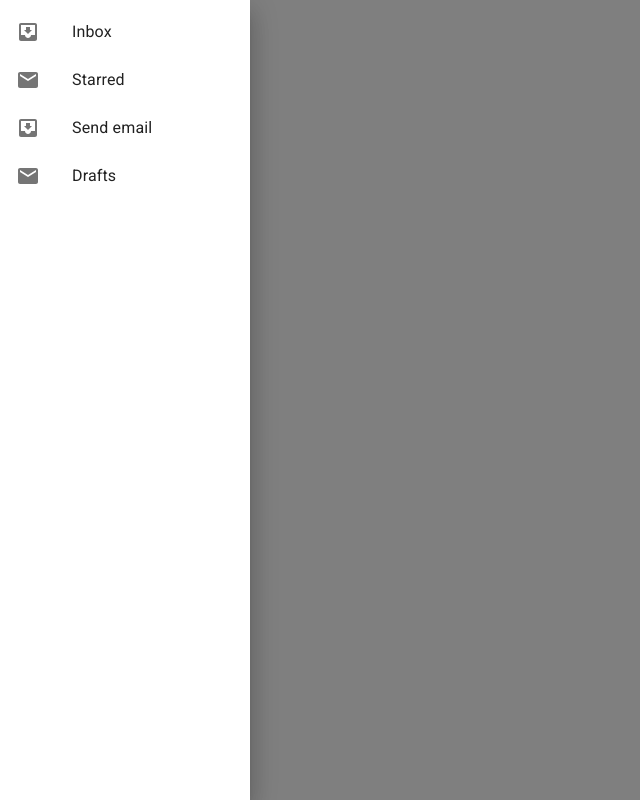
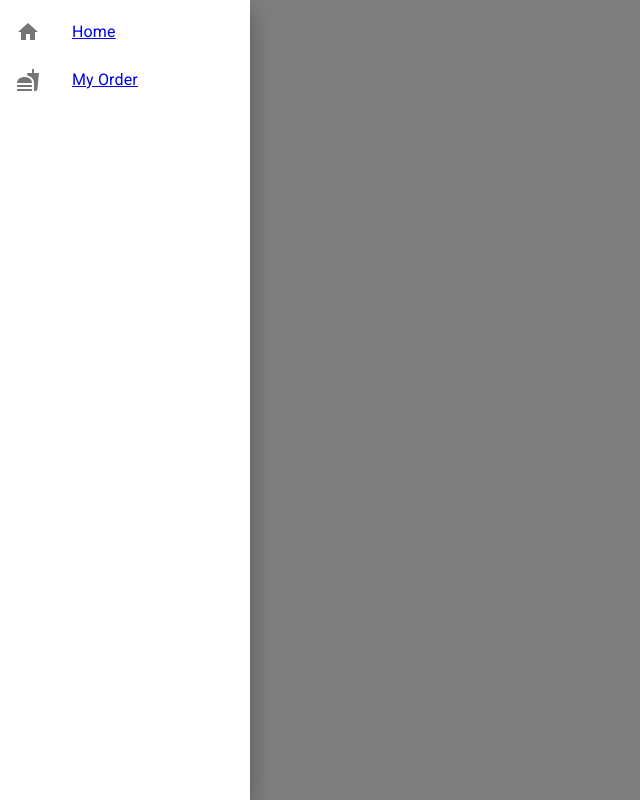
Before and after one commit to quentinkrammer/mampf, a React (Vite) app in the folder frontend/: page /auth in a window 1280 px wide. Both pictures are taken after a click on the button 20 px from the left and 20 px from the top of the page. Shown: the whole page, without its empty margins (0-640 px from the left). Built offline with nearby package versions, Linux system fonts and the light colour scheme.

Commit message:
feat: NavBar styled and works

```diff
--- a/frontend/src/components/App.tsx
+++ b/frontend/src/components/App.tsx
@@ -1,19 +1,8 @@
-import MailIcon from "@mui/icons-material/Mail";
-import MenuIcon from "@mui/icons-material/Menu";
-import InboxIcon from "@mui/icons-material/MoveToInbox";
-import { IconButton } from "@mui/material";
-import Box from "@mui/material/Box";
-import Drawer from "@mui/material/Drawer";
-import List from "@mui/material/List";
-import ListItem from "@mui/material/ListItem";
-import ListItemButton from "@mui/material/ListItemButton";
-import ListItemIcon from "@mui/material/ListItemIcon";
-import ListItemText from "@mui/material/ListItemText";
-import * as React from "react";
 import { useEffect } from "react";
 import { Outlet, useNavigate } from "react-router-dom";
 import { LOCAL_STORAGE_KEYS, PAGES } from "../constants";
 import { readLocalStorage } from "../util/localStorage";
+import { NavigationDrawer } from "./NavigationDrawer";
 
 function App() {
   useRedirectToAuth();
@@ -21,45 +10,8 @@ function App() {
   return (
     <>
       <NavigationDrawer />
-
       <Outlet />
     </>
-  );
-}
-
-function NavigationDrawer() {
-  const [open, setOpen] = React.useState(false);
-
-  const toggleDrawer = (newOpen: boolean) => () => {
-    setOpen(newOpen);
-  };
-
-  const DrawerList = (
-    <Box sx={{ width: 250 }} role="presentation" onClick={toggleDrawer(false)}>
-      <List>
-        {["Inbox", "Starred", "Send email", "Drafts"].map((text, index) => (
-          <ListItem key={text} disablePadding>
-            <ListItemButton>
-              <ListItemIcon>
-                {index % 2 === 0 ? <InboxIcon /> : <MailIcon />}
-              </ListItemIcon>
-              <ListItemText primary={text} />
-            </ListItemButton>
-          </ListItem>
-        ))}
-      </List>
-    </Box>
-  );
-
-  return (
-    <div>
-      <IconButton onClick={toggleDrawer(true)}>
-        <MenuIcon />
-      </IconButton>
-      <Drawer open={open} onClose={toggleDrawer(false)}>
-        {DrawerList}
-      </Drawer>
-    </div>
   );
 }
 
--- /dev/null
+++ b/frontend/src/components/NavigationDrawer.tsx
@@ -0,0 +1,67 @@
+import { Fastfood, Home } from "@mui/icons-material";
+import MenuIcon from "@mui/icons-material/Menu";
+import {
+  IconButton,
+  List,
+  ListItem,
+  ListItemIcon,
+  ListItemText,
+} from "@mui/material";
+import Box from "@mui/material/Box";
+import Drawer from "@mui/material/Drawer";
+import { css } from "goober";
+import { ReactNode, useState } from "react";
+import { Link } from "react-router-dom";
+import { PAGES } from "../constants";
+import { Omit } from "../types";
+
+const PAGES_NAVBAR_DATA_MAP: Omit<
+  Record<keyof typeof PAGES, { label: string; icon: ReactNode }>,
+  "auth"
+> = {
+  root: { label: "Home", icon: <Home /> },
+  myOrder: { label: "My Order", icon: <Fastfood /> },
+};
+
+export function NavigationDrawer() {
+  const [open, setOpen] = useState(false);
+
+  const toggleDrawer = (newOpen: boolean) => () => {
+    setOpen(newOpen);
+  };
+
+  return (
+    <div>
+      <IconButton onClick={toggleDrawer(true)}>
+        <MenuIcon />
+      </IconButton>
+      <Drawer open={open} onClose={toggleDrawer(false)}>
+        <Box
+          sx={{ width: 250 }}
+          role="presentation"
+          onClick={toggleDrawer(false)}
+        >
+          <List>
+            {Object.entries(PAGES_NAVBAR_DATA_MAP).map(
+              ([route, { icon, label }]) => (
+                <ListItem key={route} className={styles.linkListItem}>
+                  <Link
+                    to={PAGES[route as keyof typeof PAGES]}
+                    style={{ display: "flex", alignItems: "center" }}
+                  >
+                    <ListItemIcon>{icon}</ListItemIcon>
+                    <ListItemText>{label}</ListItemText>
+                  </Link>
+                </ListItem>
+              )
+            )}
+          </List>
+        </Box>
+      </Drawer>
+    </div>
+  );
+}
+
+const styles = {
+  linkListItem: css({ "&:hover": { background: "rgba(0, 0, 0, 0.04)" } }),
+};
--- /dev/null
+++ b/frontend/src/types.ts
@@ -0,0 +1 @@
+export type Omit<T, U extends keyof T> = Pick<T, Exclude<keyof T, U>>;
```
